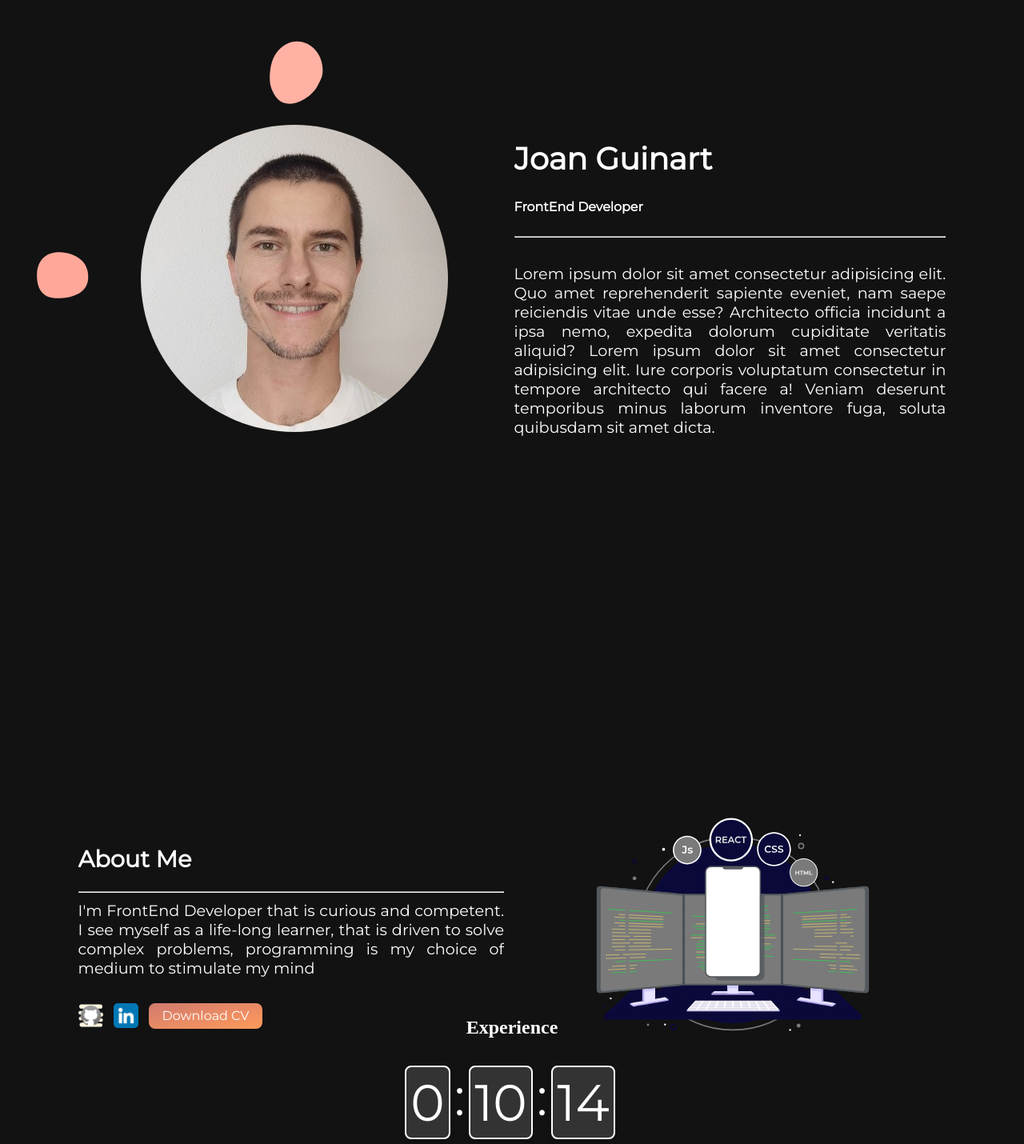
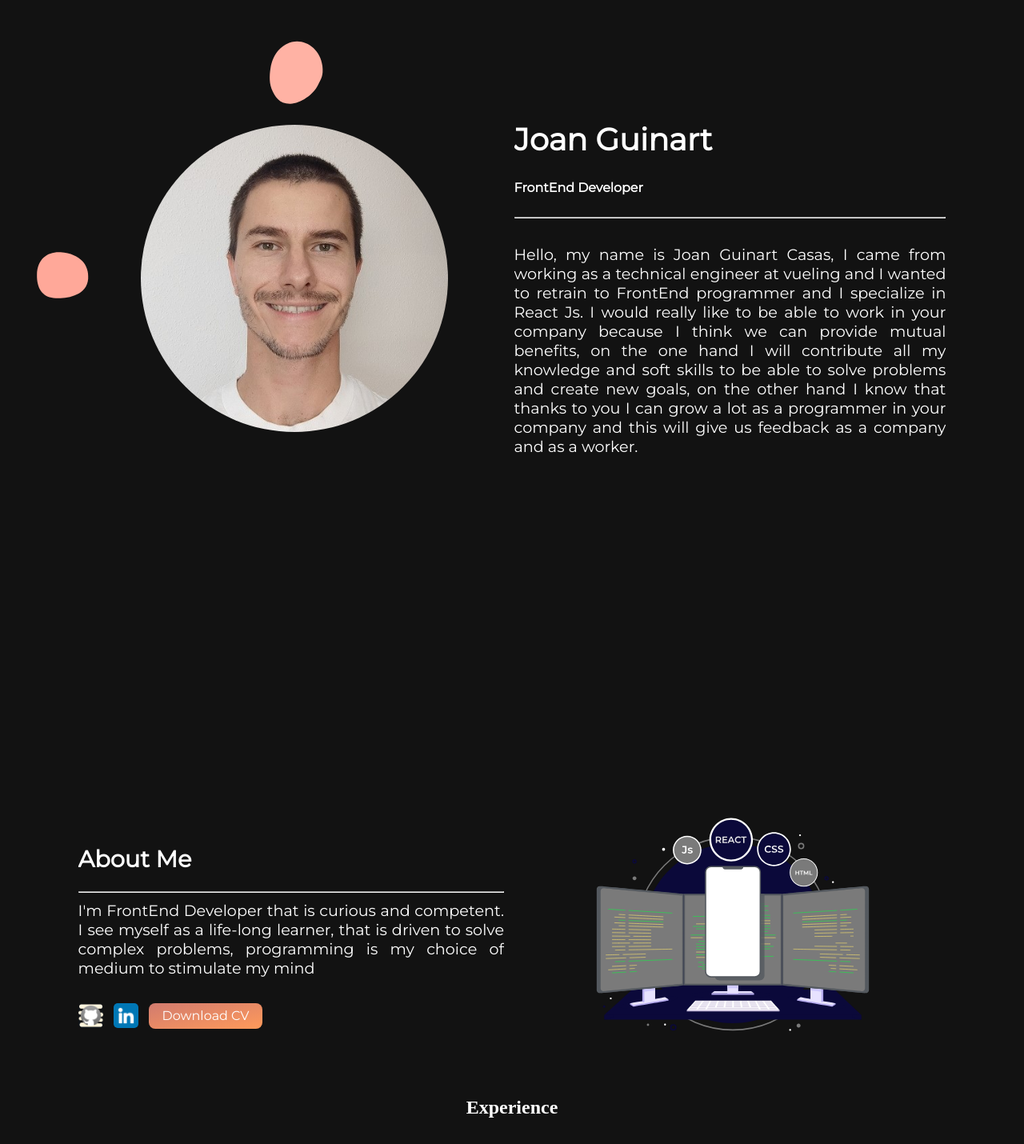
Before and after one commit to JoanGuinart/Portfolio, a React (Vite) app: page / in a window 1280 px wide. Shown: the part 180-1610 px from the top of the page at 80% size. Built offline with nearby package versions, Linux system fonts and the light colour scheme.

Commit message:
actualitzacio de text i ajustament margin about

```diff
--- a/src/components/molecules/About.tsx
+++ b/src/components/molecules/About.tsx
@@ -103,8 +103,8 @@ const About = () => {
   `;
 
   const TimeDiv = styled.div`
-    margin-top: -380px;
-    @media (max-width: 768px) {
+    margin-top: -280px;
+    @media (max-width: 950px) {
       margin-top: -70px;
     }
   `;
--- a/src/components/molecules/Home.tsx
+++ b/src/components/molecules/Home.tsx
@@ -37,6 +37,7 @@ function Home() {
     text-align: justify;
     font-weight: 10px;
     font-size: 1.5vw;
+    font-family: 'Montserrat', sans-serif;
     @media (max-width: 768px) {
       font-weight: 12px;
       margin-top: 90px;
@@ -59,13 +60,7 @@ function Home() {
           <h5>FrontEnd Developer</h5>
           <hr />
           <br />
-            Lorem ipsum dolor sit amet consectetur adipisicing elit. Quo amet
-            reprehenderit sapiente eveniet, nam saepe reiciendis vitae unde
-            esse? Architecto officia incidunt a ipsa nemo, expedita dolorum
-            cupiditate veritatis aliquid? Lorem ipsum dolor sit amet consectetur
-            adipisicing elit. Iure corporis voluptatum consectetur in tempore
-            architecto qui facere a! Veniam deserunt temporibus minus laborum
-            inventore fuga, soluta quibusdam sit amet dicta.
+          Hello, my name is Joan Guinart Casas, I came from working as a technical engineer at vueling and I wanted to retrain to FrontEnd programmer and I specialize in React Js. I would really like to be able to work in your company because I think we can provide mutual benefits, on the one hand I will contribute all my knowledge and soft skills to be able to solve problems and create new goals, on the other hand I know that thanks to you I can grow a lot as a programmer in your company and this will give us feedback as a company and as a worker.
           </StyledText>
         </StyledItem>
 
```
